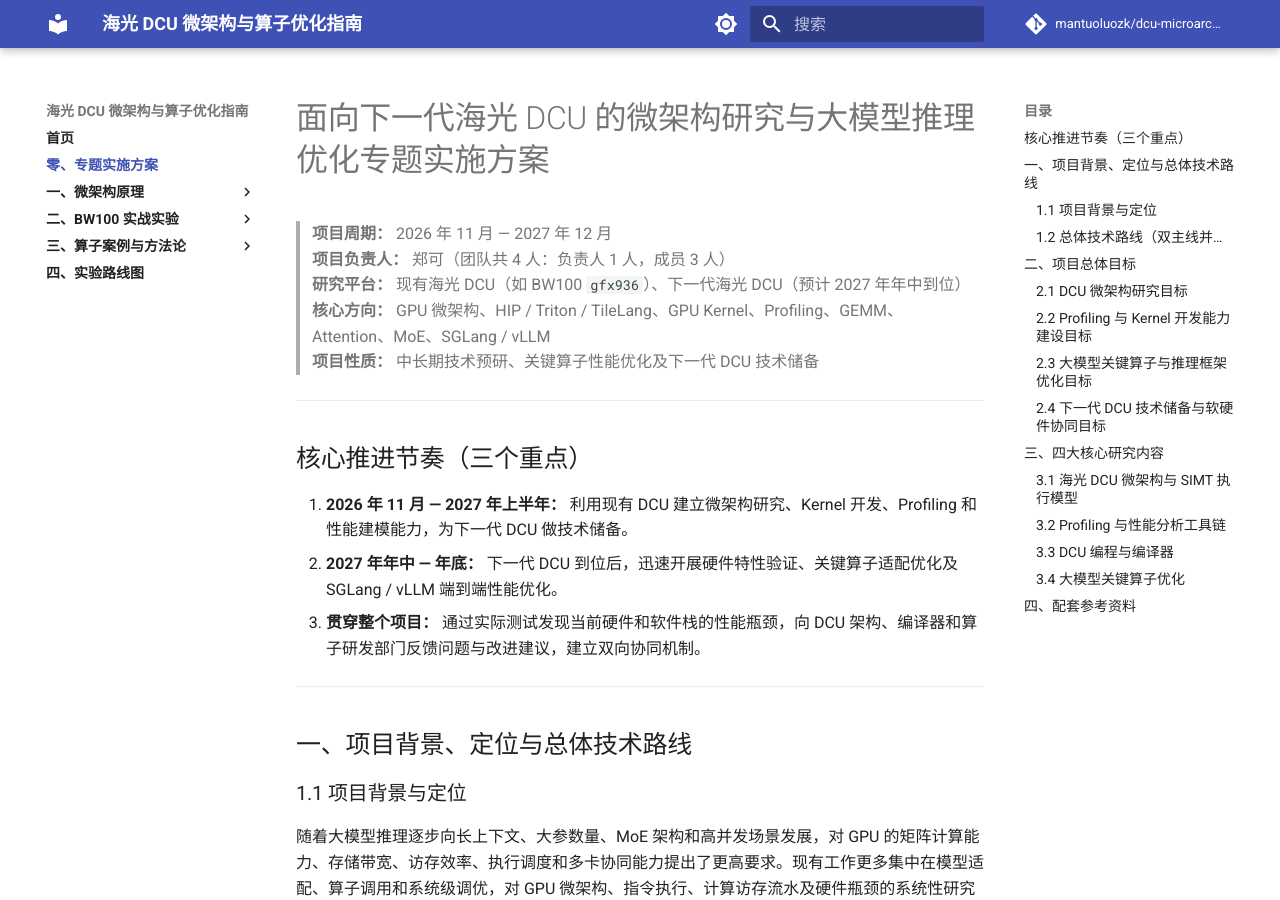
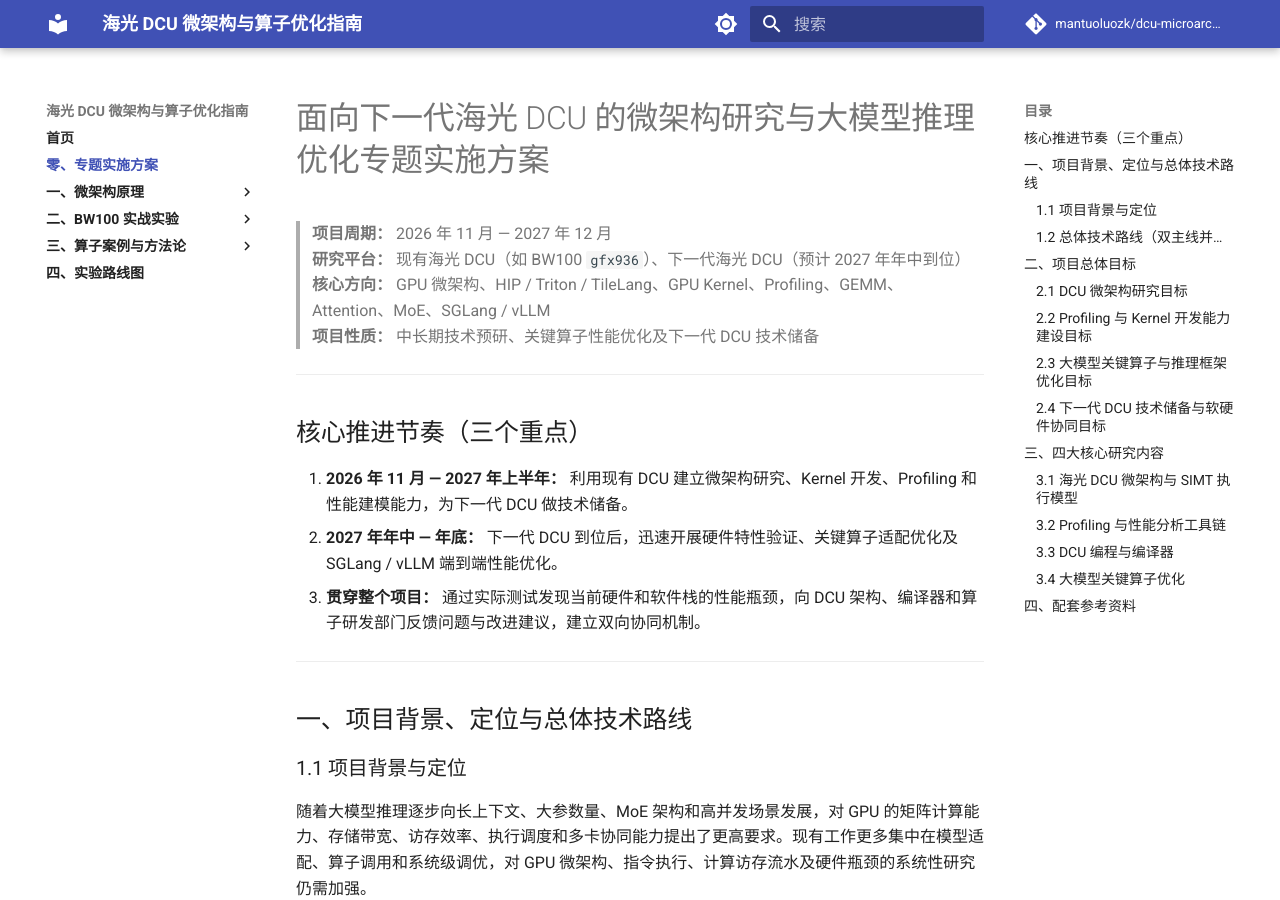
Before and after one commit to mantuoluozk/dcu-microarch-guide, an MkDocs documentation site: the page built from docs/00-plan/research-plan.md, in a window 1280 px wide and 900 px high. Built offline with MkDocs 1.6.1 and Material for MkDocs 9.7.7, drawn with Linux system fonts in a browser that asks for light colours; comment, search, counter and statistics services are not loaded.

Commit message:
docs: remove personal project lead info from research plan

```diff
--- a/docs/00-plan/research-plan.md
+++ b/docs/00-plan/research-plan.md
@@ -1,7 +1,6 @@
 # 面向下一代海光 DCU 的微架构研究与大模型推理优化专题实施方案
 
 > **项目周期：** 2026 年 11 月 — 2027 年 12 月
-> **项目负责人：** 郑可（团队共 4 人：负责人 1 人，成员 3 人）
 > **研究平台：** 现有海光 DCU（如 BW100 `gfx936`）、下一代海光 DCU（预计 2027 年年中到位）
 > **核心方向：** GPU 微架构、HIP / Triton / TileLang、GPU Kernel、Profiling、GEMM、Attention、MoE、SGLang / vLLM
 > **项目性质：** 中长期技术预研、关键算子性能优化及下一代 DCU 技术储备
```
